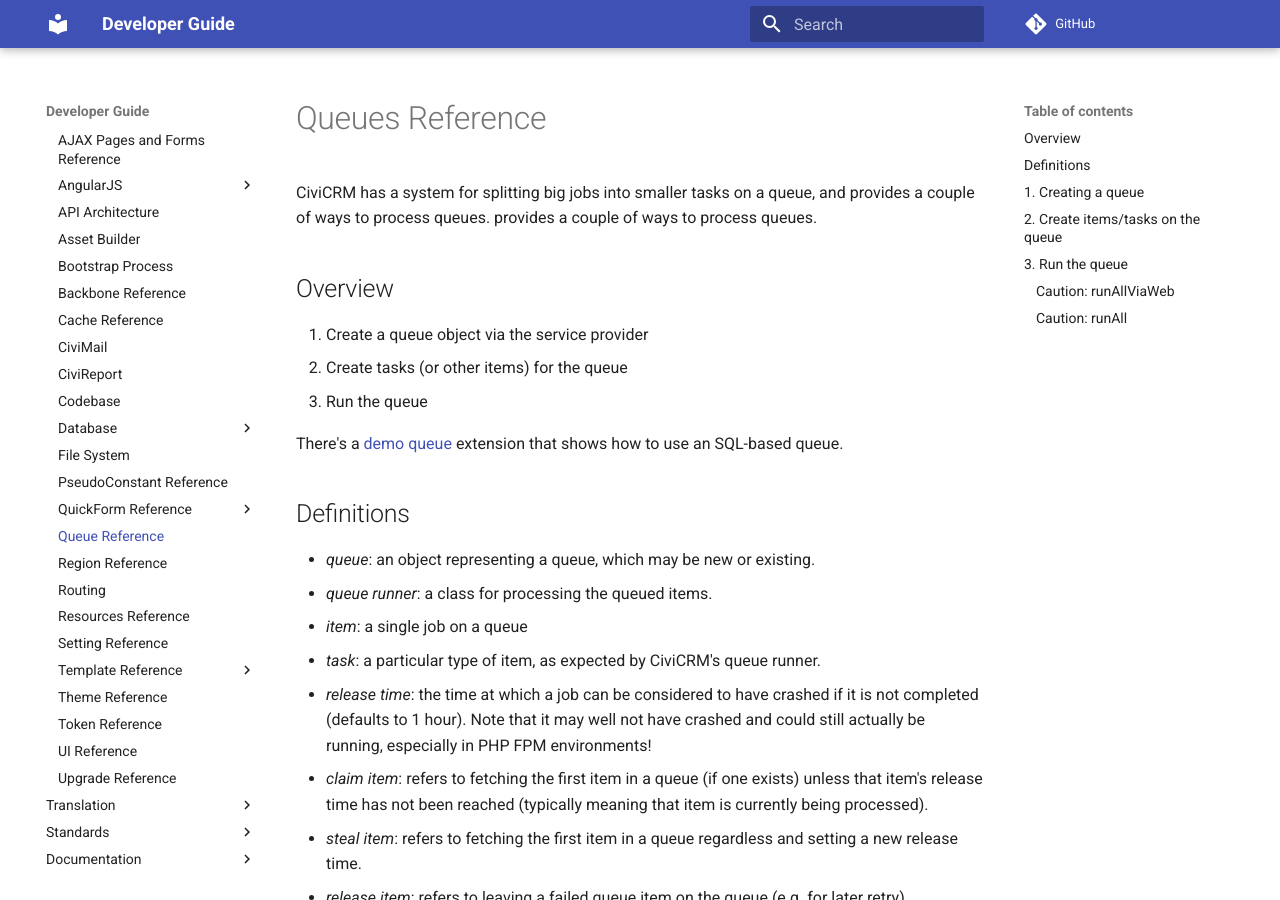
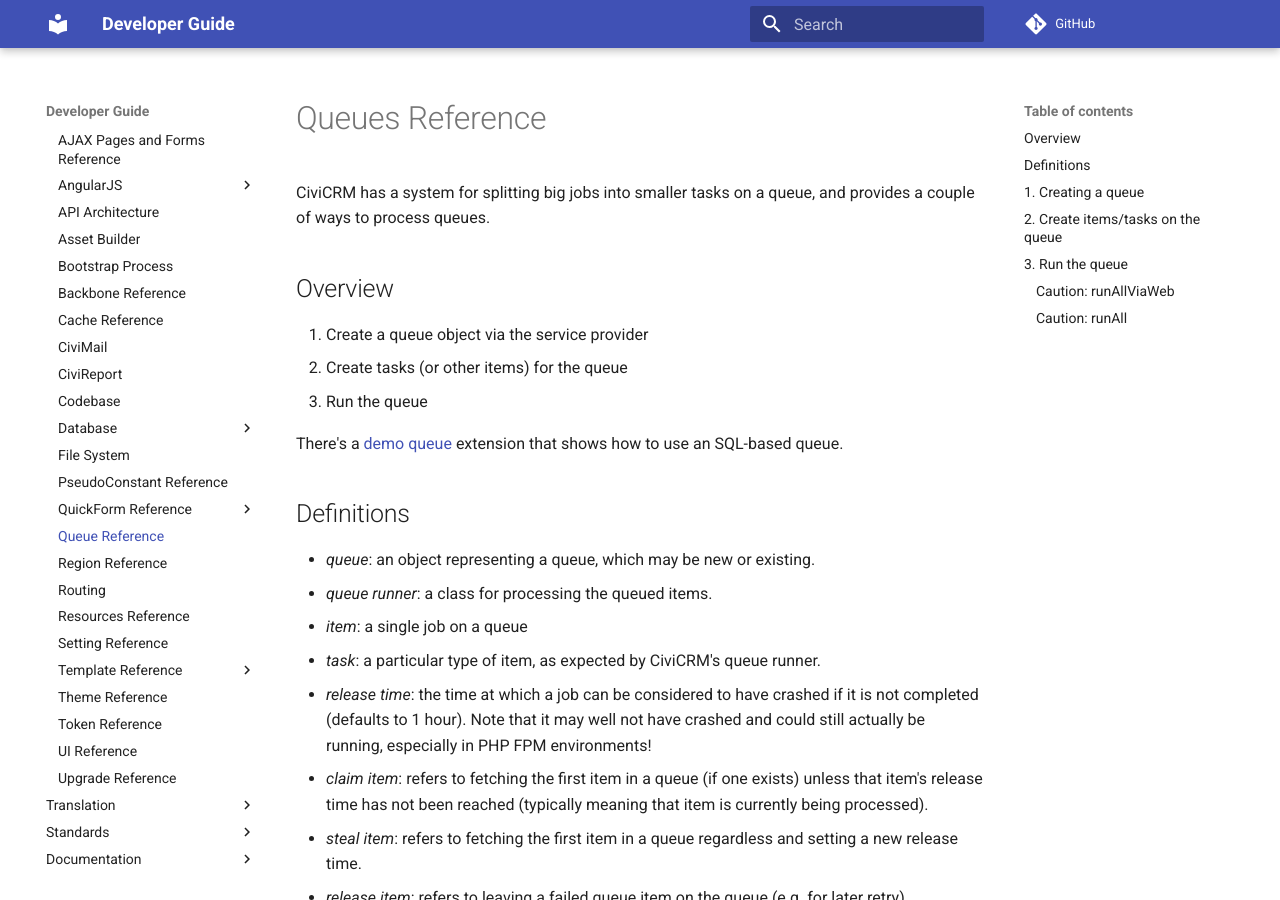
Before and after one commit to civicrm/civicrm-dev-docs, an MkDocs documentation site: the page built from docs/framework/queues/index.md, in a window 1280 px wide and 900 px high. Built offline with MkDocs 1.6.1 and Material for MkDocs 9.7.7, drawn with Linux system fonts in a browser that asks for light colours; comment, search, counter and statistics services are not loaded; old or Windows-style settings are respelled for this version of MkDocs.

Commit message:
Update docs/framework/queues/index.md
Co-Authored-By: Mikey O'Toole <mikey@mjco.uk>

```diff
--- a/docs/framework/queues/index.md
+++ b/docs/framework/queues/index.md
@@ -1,7 +1,6 @@
 # Queues Reference
 
 CiviCRM has a system for splitting big jobs into smaller tasks on a queue, and provides a couple of ways to process queues.
-provides a couple of ways to process queues.
 
 ## Overview
 
```
